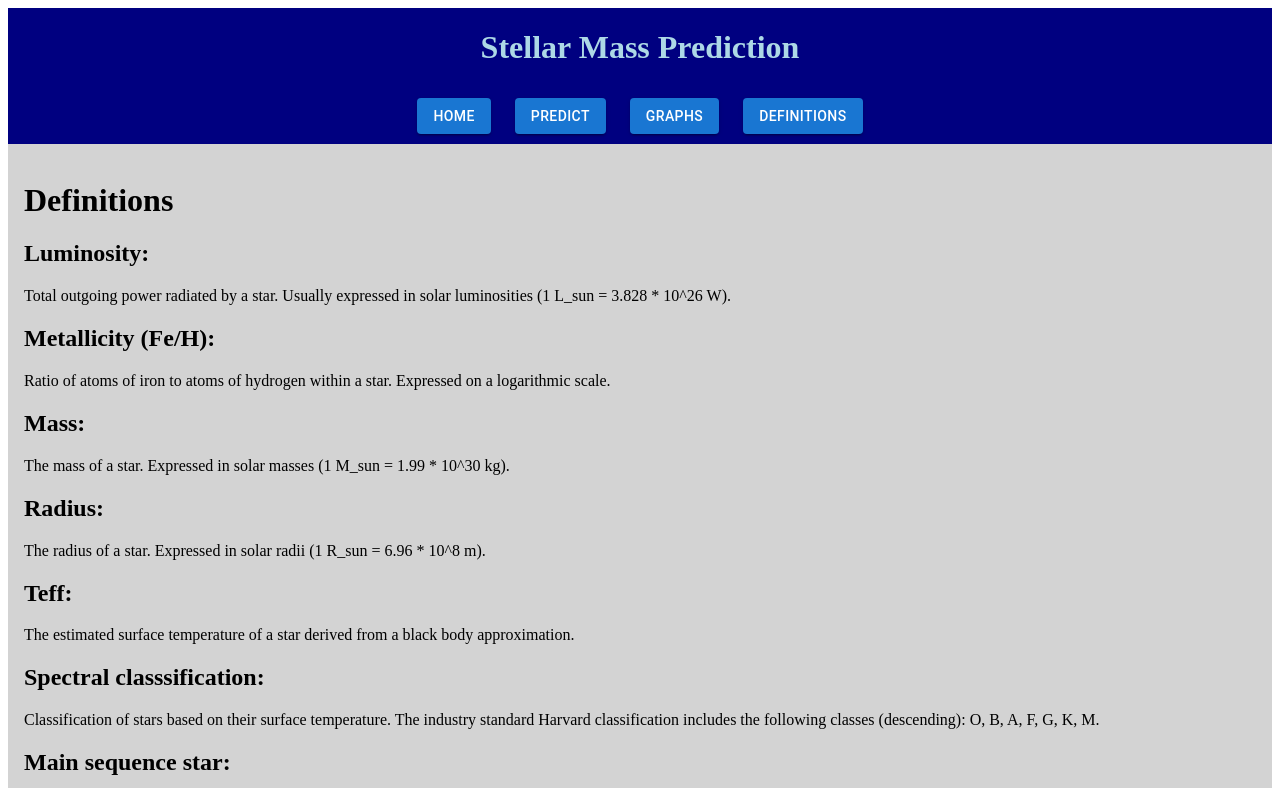
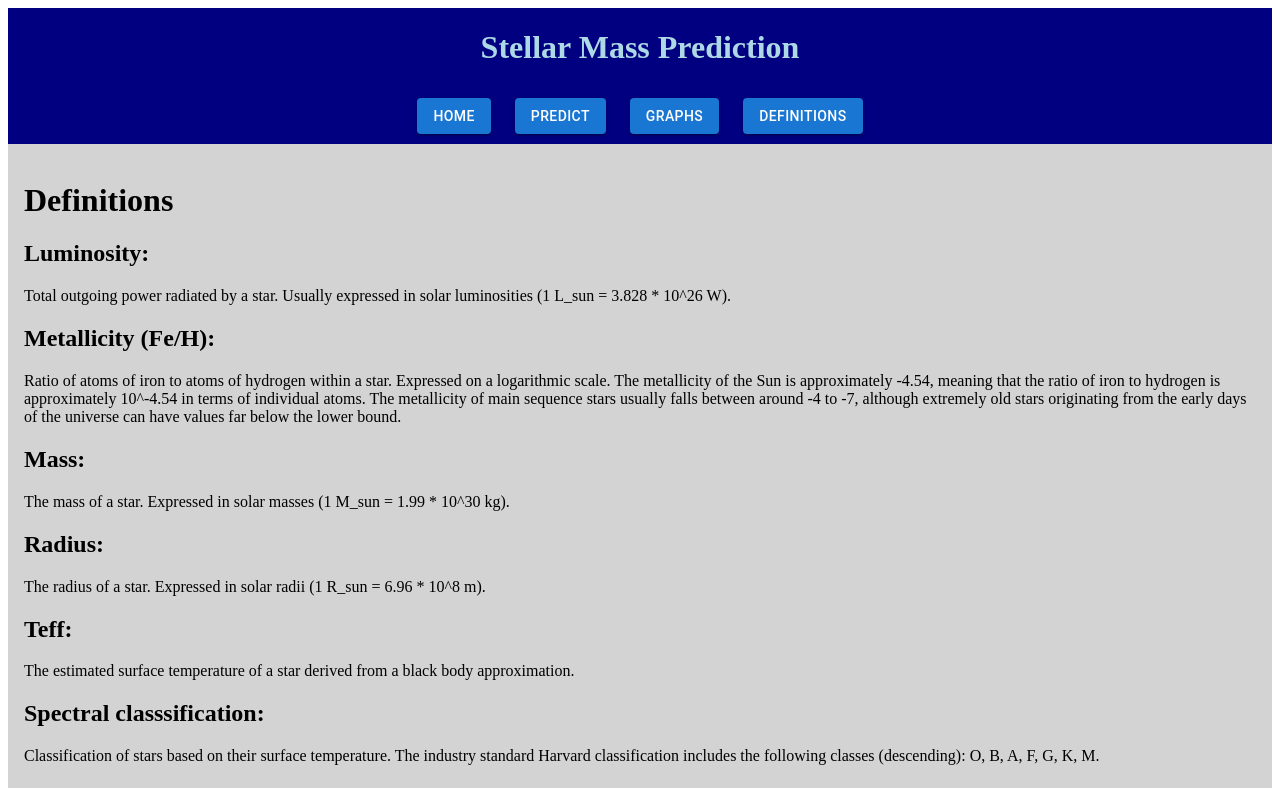
Before and after one commit to ala-zukowska/stellar-mass-prediction, a React (Vite) app in the folder app/frontend/: page /definitions in a window 1280 px wide. Shown: the top 788 px of the page. Built offline with nearby package versions, Linux system fonts and the light colour scheme.

Commit message:
Update metallicity definition

```diff
--- a/app/frontend/src/components/definitions/index.jsx
+++ b/app/frontend/src/components/definitions/index.jsx
@@ -10,7 +10,9 @@ const Def = () => {
             </div>
             <div>
                 <h2>Metallicity (Fe/H): </h2>
-                Ratio of atoms of iron to atoms of hydrogen within a star. Expressed on a logarithmic scale.
+                Ratio of atoms of iron to atoms of hydrogen within a star. Expressed on a logarithmic scale. The metallicity of the Sun is approximately
+                -4.54, meaning that the ratio of iron to hydrogen is approximately 10^-4.54 in terms of individual atoms. The metallicity of main sequence stars usually falls
+                between around -4 to -7, although extremely old stars originating from the early days of the universe can have values far below the lower bound.
             </div>
             <div>
                 <h2>Mass:</h2>
```
